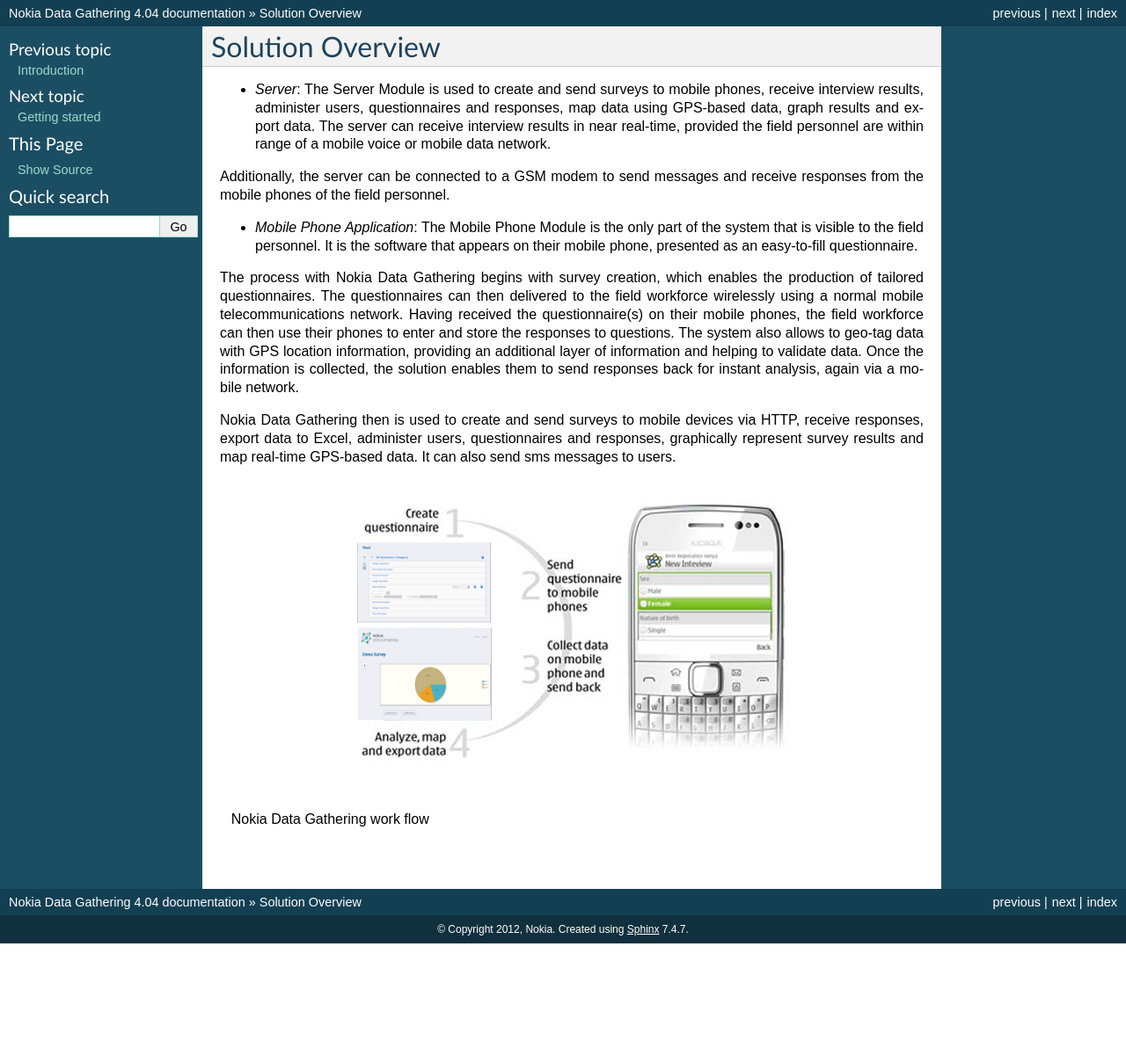
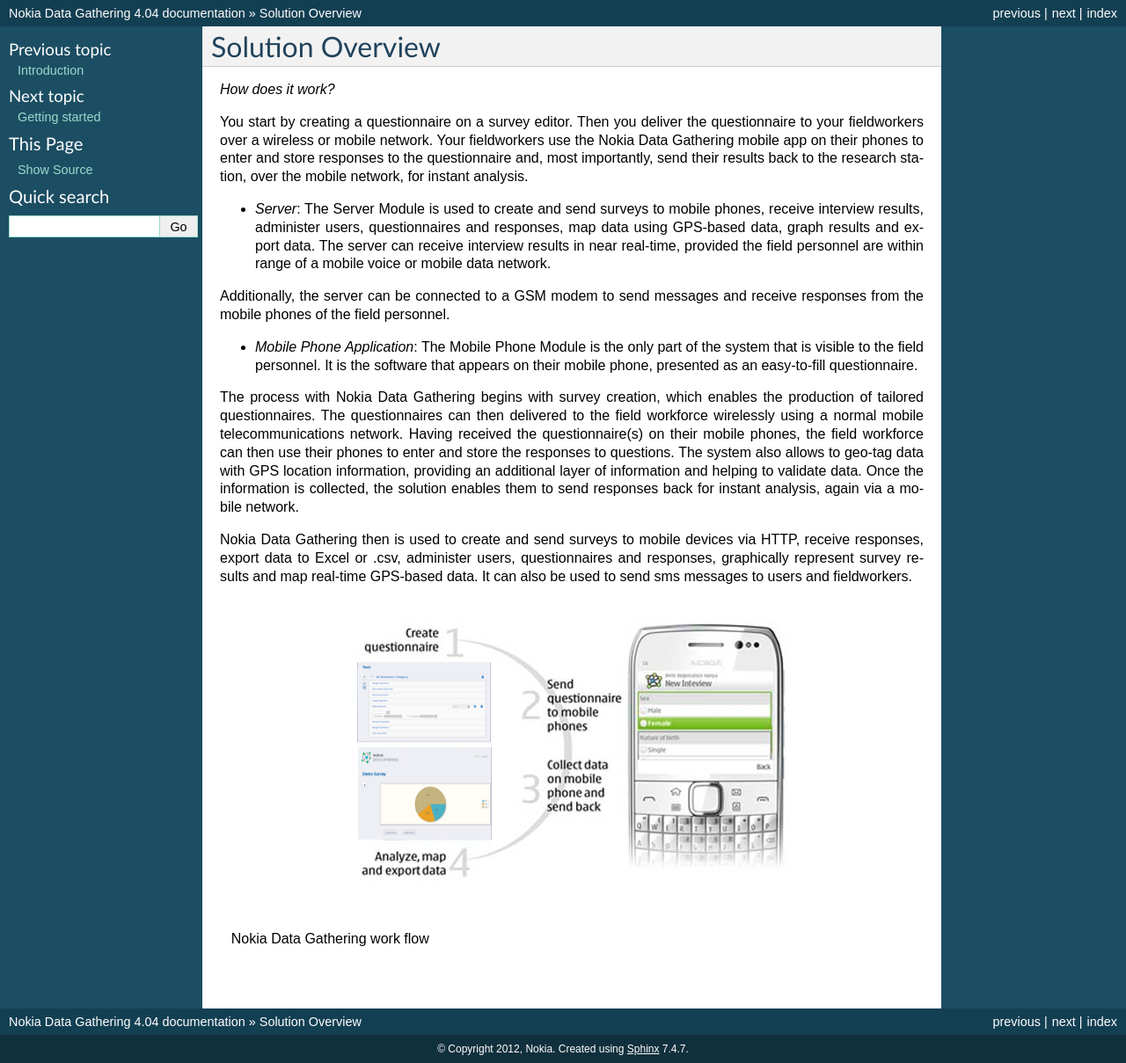
Before and after one commit to nokiadatagathering/ndgdocs, a Sphinx documentation site: the page built from sphinx/source/solution-overview.rst, in a window 1280 px wide. Shown: the whole page at 88% size. Built offline with Sphinx 7.4.7, drawn with Linux system fonts in a browser that asks for light colours; before the commit the page ends 1073 px from its top, so only the background shows below that.

Commit message:
Proof-read and edited text.

```diff
--- a/sphinx/source/solution-overview.rst
+++ b/sphinx/source/solution-overview.rst
@@ -3,6 +3,10 @@
 **********************
 Solution Overview
 **********************
+
+*How does it work?*
+
+You start by creating a questionnaire on a survey editor. Then you deliver the questionnaire to your fieldworkers over a wireless or mobile network. Your fieldworkers use the Nokia Data Gathering mobile app on their phones to enter and store responses to the questionnaire and, most importantly, send their results back to the research station, over the mobile network, for instant analysis.
 
 - *Server*: The Server Module is used to create and send surveys to mobile phones, receive interview results, administer users, questionnaires and responses, map data using GPS-based data, graph results and export data. The server can receive interview results in near real-time, provided the field personnel are within range of a mobile voice or mobile data network.
 
@@ -12,7 +16,7 @@
 
 The process with Nokia Data Gathering begins with survey creation, which enables the production of tailored questionnaires. The questionnaires can then delivered to the field workforce wirelessly using a normal mobile telecommunications network. Having received the questionnaire(s) on their mobile phones, the field workforce can then use their phones to enter and store the responses to questions. The system also allows to geo-tag data with GPS location information, providing an additional layer of information and helping to validate data. Once the information is collected, the solution enables them to send responses back for instant analysis, again via a mobile network.
 
-Nokia Data Gathering then is used to create and send surveys to mobile devices via HTTP, receive responses, export data to Excel, administer users, questionnaires and responses, graphically represent survey results and map real-time GPS-based data. It can also send sms messages to users.
+Nokia Data Gathering then is used to create and send surveys to mobile devices via HTTP, receive responses, export data to Excel or .csv, administer users, questionnaires and responses, graphically represent survey results and map real-time GPS-based data. It can also be used to send sms messages to users and fieldworkers.
 
 .. figure:: images/process.png
    :alt: Filter
```
